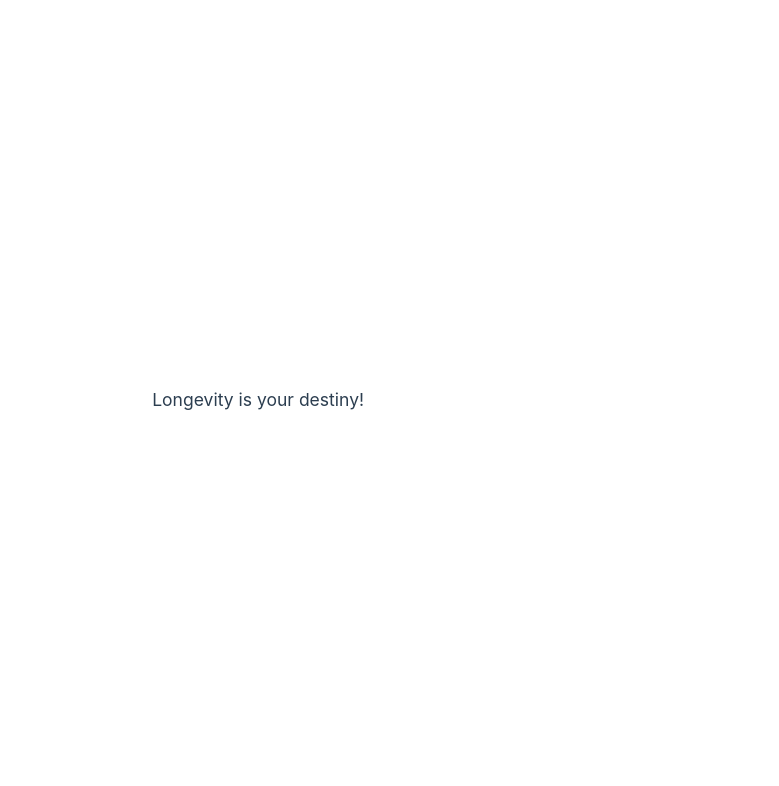
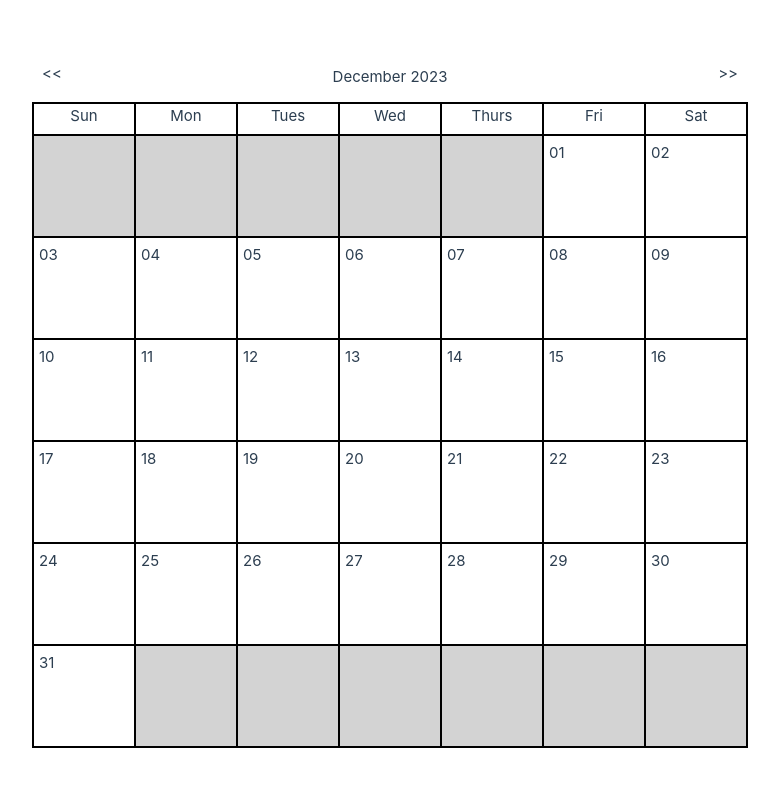
Before and after one commit to KaiYYH/prompts, a Vue app: page /calendar in a window 1280 px wide. Shown: the top 786 px of the page, without its empty margins (32-811 px from the left). Built offline with nearby package versions, Linux system fonts and the light colour scheme.

Commit message:
added basic calendar with formatting

```diff
--- a/package.json
+++ b/package.json
@@ -9,6 +9,7 @@
     "preview": "vite preview"
   },
   "dependencies": {
+    "dayjs": "^1.11.10",
     "vue": "^3.3.11",
     "vue-router": "^4.2.5"
   },
--- a/src/App.vue
+++ b/src/App.vue
@@ -8,5 +8,4 @@
 </template>
 
 <style scoped>
-
 </style>
--- a/src/components/PromptCalendar.vue
+++ b/src/components/PromptCalendar.vue
@@ -1,21 +1,133 @@
 <template>
-  <div class="greetings">
-    <h3>
-      Longevity is your destiny!
-    </h3>
+  <div class="wrapper">
+    <div class="month-header">
+      <div id="left-arrow" @click="prevMonth">&lt;&lt;</div>
+      {{ currentMonth }} {{ currentYear }}
+      <div id="right-arrow" @click="nextMonth">>></div>
+    </div>
+    <div class="calendar-body">
+      <div v-for="weekday in weekdays" :key="weekday" class="weekday-item">
+          {{  weekday }}
+      </div>
+      <div v-for="(day, index) in currentMonthDays" :key="day">
+        <div class="grid-item" v-if="index>=dayOffset">
+          {{ day.slice(-2) }}
+        </div>
+        <div class="grid-item greyed" v-else></div>
+      </div>
+      <div v-for="(index) in (7 - (currentMonthDays.length % 7)) % 7" :key="day">
+        <div class="grid-item greyed"></div>
+      </div>
+    </div>
   </div>
 </template>
 
 <script>
+    import dayjs from "dayjs"
+    import weekday from "dayjs/plugin/weekday"
+
+    dayjs.extend(weekday)
+
     export default {
         name: 'PromptCalendar',
         data() {
             return {
-
+              currentDate: dayjs(),
+              weekdays: [
+                "Sun",
+                "Mon",
+                "Tues",
+                "Wed",
+                "Thurs",
+                "Fri",
+                "Sat"
+              ],
             }
+        },
+        computed: {
+          daysInMonth() {
+            return dayjs(this.currentDate).daysInMonth();
+          },
+          dayOffset() {
+            return dayjs(`${dayjs(this.currentDate).year()}-${dayjs(this.currentDate).month() + 1}-1`).weekday();
+          },
+          currentMonth() {
+            return dayjs(this.currentDate).format("MMMM")
+          },
+          currentYear() {
+            return dayjs(this.currentDate).format("YYYY")
+          },
+          currentMonthDays() {
+            let days = []
+            for (let x = 0; x < this.dayOffset; x++) {
+              days.push("")
+            }
+            for (let x = 0; x < this.daysInMonth; x++) {
+              days.push(dayjs(`${dayjs(this.currentDate).year()}-${dayjs(this.currentDate).month() + 1}-${x + 1}`).format("YYYY-MM-DD"))
+            }
+            console.log(days)
+            return days
+          },
+        },
+        methods: {
+          prevMonth() {
+            this.currentDate = dayjs(this.currentDate).subtract(1, "month")
+          },
+          nextMonth() {
+            this.currentDate = dayjs(this.currentDate).add(1, "month")
+          }
         }
     }
 </script>
 
 <style scoped>
+  .weekday-item {
+    display: inline-block;
+    text-align: center;
+    background-color: white;
+  }
+  .grid-item {
+    height: 100px;
+    width: 100px;
+    padding: 5px;
+    display: inline-block;
+    background-color: white;
+  }
+  .greyed {
+    background-color: lightgray;
+  }
+  .wrapper {
+    top: 0px;
+  }
+  .calendar-body {
+    display: grid;
+    grid-template-columns: 100px 100px 100px 100px 100px 100px 100px;
+    grid-template-rows: 30px;
+    grid-auto-rows: 100px;
+    background-color: black;
+    grid-gap: 2px;
+    border: 2px solid black;
+  }
+  .month-header {
+    text-align: center;
+    position: relative;
+    height: 50px;
+    display: flex;
+    align-items: center;
+    justify-content: center;
+  }
+  #left-arrow {
+    display: inline-block;
+    position: absolute;
+    left: 10px;
+    top: 10px;
+    cursor: pointer;
+  }
+  #right-arrow {
+    display: inline-block;
+    position: absolute;
+    right: 10px;
+    top: 10px;
+    cursor: pointer;
+  }
 </style>
```
Also changed, not shown: 1 other file (tests, documents, lock files or other folders).
